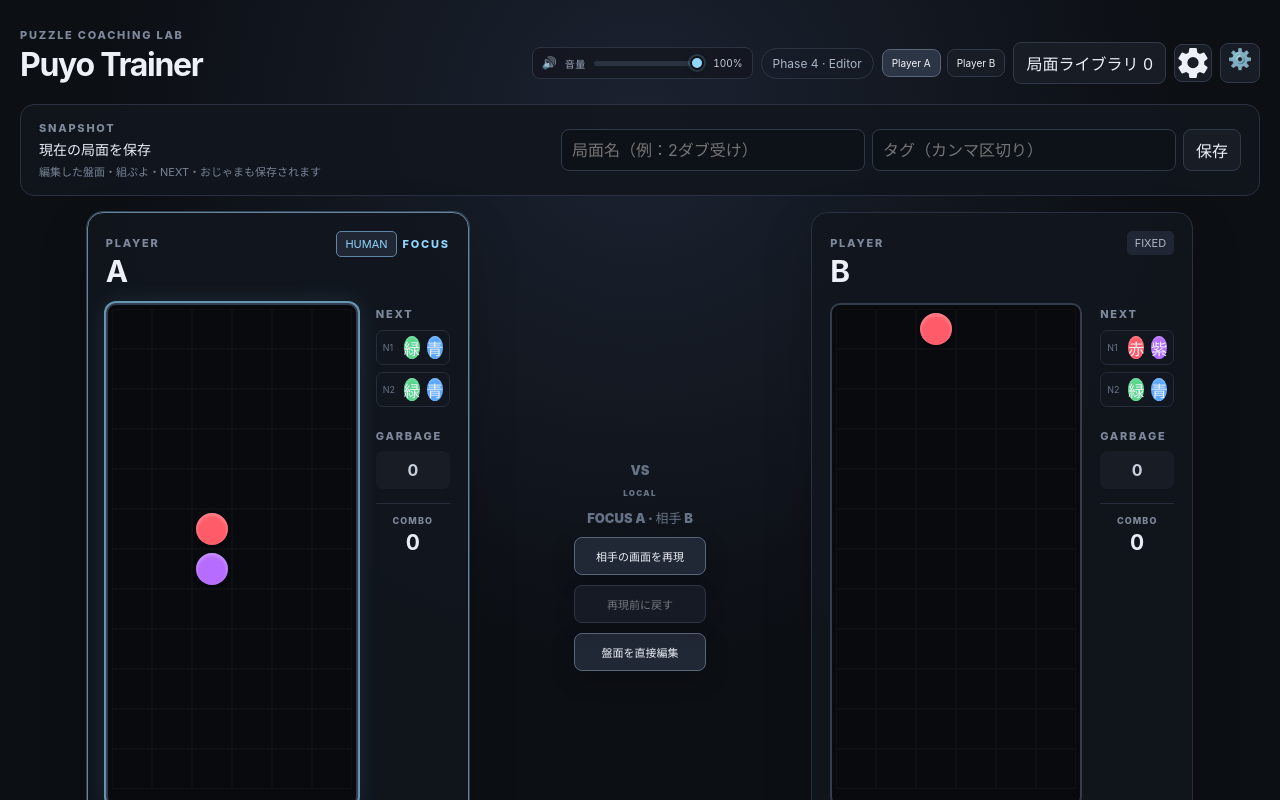
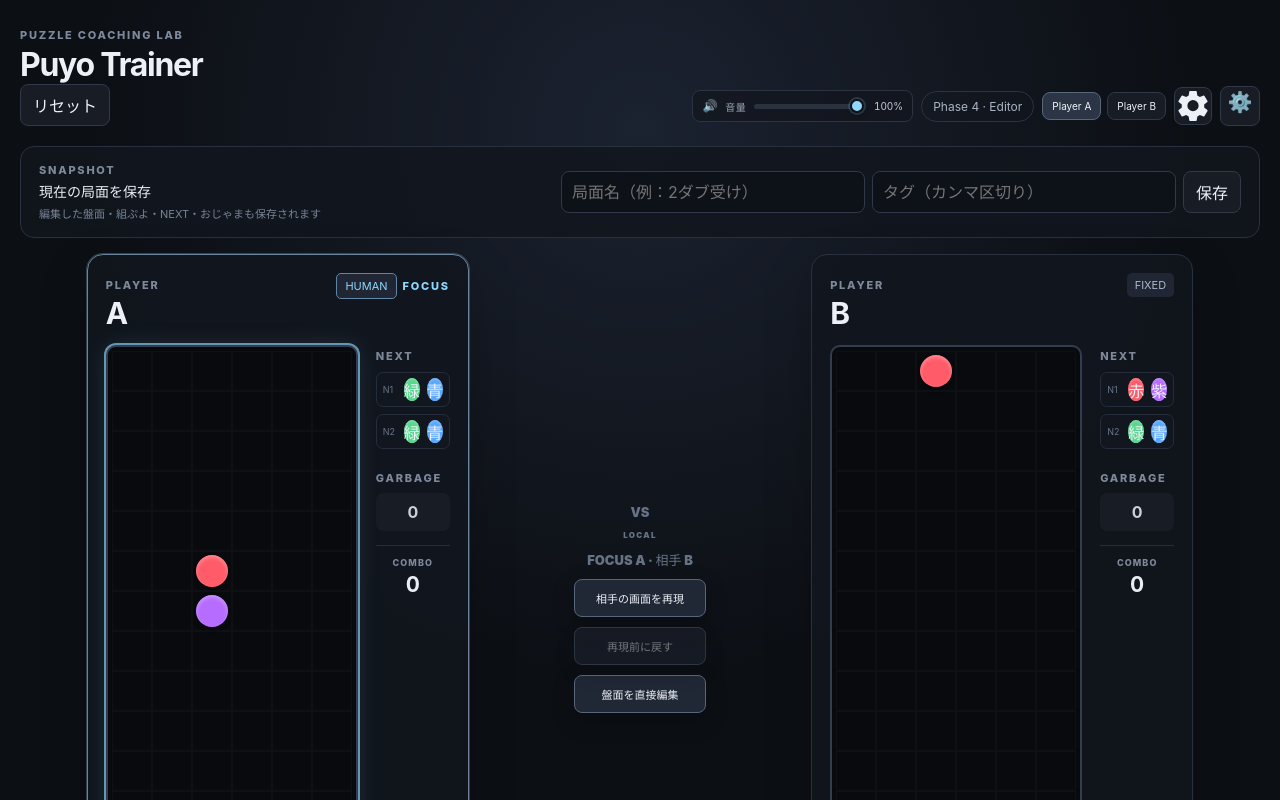
Before and after one commit to doming0202/Puyo-trainer, a React (Vite) app: page / in a window 1280 px wide. Shown: the top 800 px of the page. Built offline with nearby package versions, Linux system fonts and the light colour scheme.

Commit message:
Move reset control to title area

```diff
--- a/src/App.tsx
+++ b/src/App.tsx
@@ -444,7 +444,7 @@ export default function App() {
 
   const saveCurrentSnapshot = async () => { try { await saveSnapshot(makeSnapshot(game,snapshotTitle,snapshotTags.split(',').map(tag=>tag.trim()))); setSnapshotTitle(''); setSnapshotTags(''); setMessage('局面を保存しました'); await refreshSnapshots(); setLibraryOpen(true) } catch { setMessage('局面の保存に失敗しました') } }
   const loadSnapshot = (snapshot:Snapshot) => { const restored = cloneGameState(snapshot.state); gameRef.current = restored; setGame(restored); setReplay(createReplay(restored)); setLibraryOpen(false); setEditMode(false); setTurnCopyBackup(null); setMessage(`「${snapshot.title}」を読み込みました`); resetClock(0); setFocusedPlayer(restored.activePlayer) }
-  const removeSnapshot = async (id:string) => { try { await deleteSnapshot(id); await refreshSnapshots(); setMessage('局面の削除に失敗しました') } catch { setMessage('局面の削除に失敗しました') } }
+  const removeSnapshot = async (id:string) => { try { await deleteSnapshot(id); await refreshSnapshots(); setMessage('局面を削除しました') } catch { setMessage('局面の削除に失敗しました') } }
 
   const activeFrame = replay.frames[replay.cursor]
   const lastFrame = replay.frames[replay.frames.length - 1]
@@ -455,7 +455,7 @@ export default function App() {
   const opponentLabel = focusedPlayer === 0 ? 'B' : 'A'
   const canCopyScreen = !editMode && !replay.playing && game.players[focusedPlayer].alive && !game.players[focusedPlayer].resolution && game.players[focusedPlayer].controlMode === 'human' && game.players[focusedPlayer === 0 ? 1 : 0].alive && !game.players[focusedPlayer === 0 ? 1 : 0].resolution
 
-  return <main className="app"><header className="topbar"><div><div className="eyebrow">PUZZLE COACHING LAB</div><h1>Puyo Trainer</h1></div><div className="header-actions"><span className="phase">Phase 4 · Editor</span><div className="editor-tabs inline-tabs">{(['A','B'] as const).map((label,index)=><button className={editPlayer===index?'selected':''} key={label} onClick={()=>setEditPlayer(index as 0|1)}>{editMode ? `編集 ${label}` : `Player ${label}`}</button>)}</div><button onClick={() => setLibraryOpen(v=>!v)}>局面ライブラリ {snapshots.length}</button><button onClick={reset}>新しいゲーム</button><button className="settings-button" title="キーバインド設定" aria-label="キーバインド設定" onClick={() => setKeybindModalOpen(true)}>⚙️</button></div></header>
+  return <main className="app"><header className="topbar"><div className="title-area"><div><div className="eyebrow">PUZZLE COACHING LAB</div><h1>Puyo Trainer</h1></div><button className="title-reset-button" onClick={reset}>リセット</button></div><div className="header-actions"><span className="phase">Phase 4 · Editor</span><div className="editor-tabs inline-tabs">{(['A','B'] as const).map((label,index)=><button className={editPlayer===index?'selected':''} key={label} onClick={()=>setEditPlayer(index as 0|1)}>{editMode ? `編集 ${label}` : `Player ${label}`}</button>)}</div><button onClick={() => setLibraryOpen(v=>!v)}>局面ライブラリ {snapshots.length}</button><button className="settings-button" title="キーバインド設定" aria-label="キーバインド設定" onClick={() => setKeybindModalOpen(true)}>⚙️</button></div></header>
   <section className="snapshot-panel"><div><div className="aside-label">SNAPSHOT</div><strong>現在の局面を保存</strong><span>編集した盤面・組ぷよ・NEXT・おじゃまも保存されます</span></div><div className="snapshot-form"><input value={snapshotTitle} onChange={e=>setSnapshotTitle(e.target.value)} placeholder="局面名（例：2ダブ受け）"/><input value={snapshotTags} onChange={e=>setSnapshotTags(e.target.value)} placeholder="タグ（カンマ区切り）"/><button onClick={()=>void saveCurrentSnapshot()}>保存</button></div></section>
   {libraryOpen && <section className="library-panel"><div className="library-header"><div><div className="aside-label">SNAPSHOT LIBRARY</div><strong>保存局面 {snapshots.length} 件</strong></div><button onClick={()=>setLibraryOpen(false)}>閉じる</button></div>{snapshots.length===0?<div className="empty-library">まだ保存された局面はありません。</div>:<div className="snapshot-list">{snapshots.map(snapshot=><div className="snapshot-item" key={snapshot.id}><div className="snapshot-info"><strong>{snapshot.title}</strong><span>Tick {snapshot.sourceTick} · {new Date(snapshot.createdAt).toLocaleString('ja-JP')}</span>{snapshot.tags.length>0&&<div className="tags">{snapshot.tags.map(tag=><em key={tag}>{tag}</em>)}</div>}</div><div className="snapshot-actions"><button onClick={()=>loadSnapshot(snapshot)}>読み込む</button><button onClick={()=>void removeSnapshot(snapshot.id)}>削除</button></div></div>)}</div>}</section>}
   {message && <div className="status-message">{message}</div>}
```
